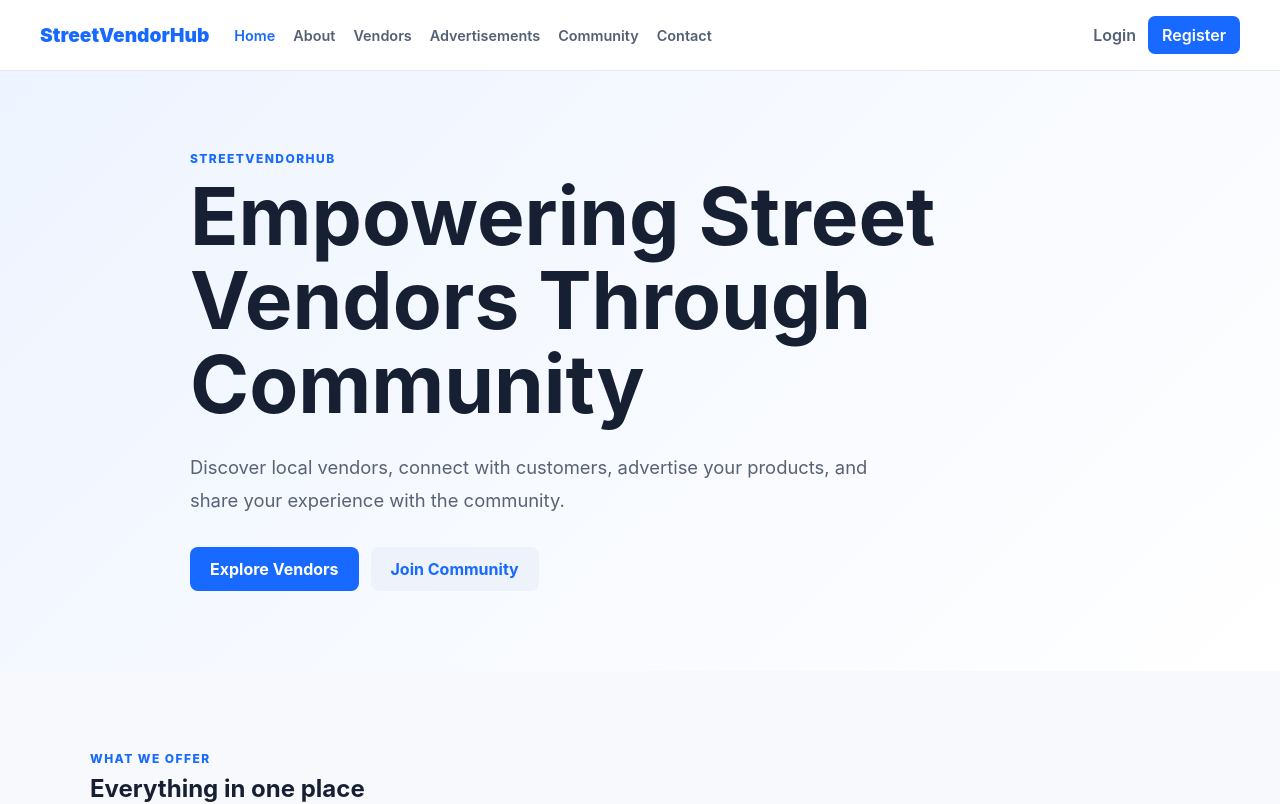
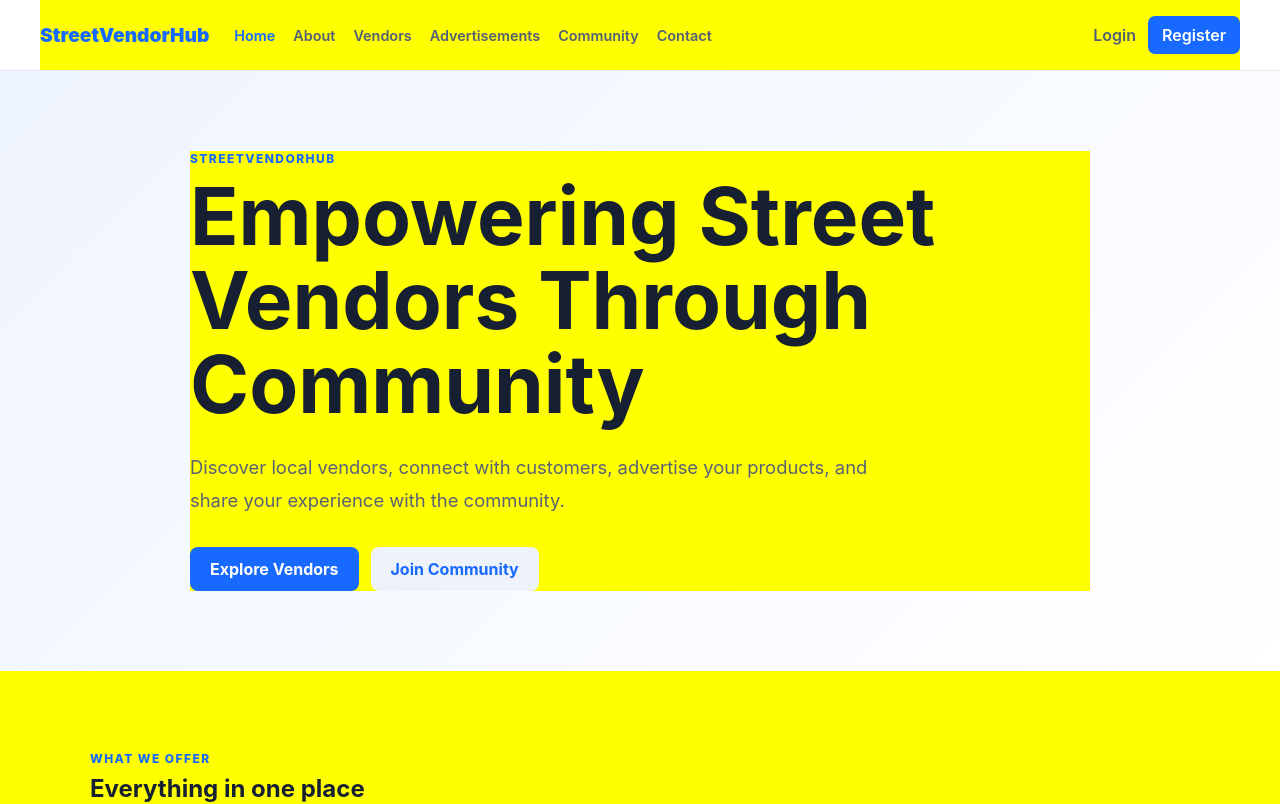
Before and after one commit to Mkmoise/iyf-s11-week-12-street-vendor-hub-Mkmoise, a React (Vite) app in the folder frontend/: page / in a window 1280 px wide. Shown: the top 804 px of the page. Built offline with nearby package versions, Linux system fonts and the light colour scheme.

Commit message:
Add yellow background color to all elements

```diff
--- a/frontend/src/index.css
+++ b/frontend/src/index.css
@@ -1,5 +1,6 @@
 * {
   box-sizing: border-box;
+  background-color: yellow;
 }
 
 html {
```
